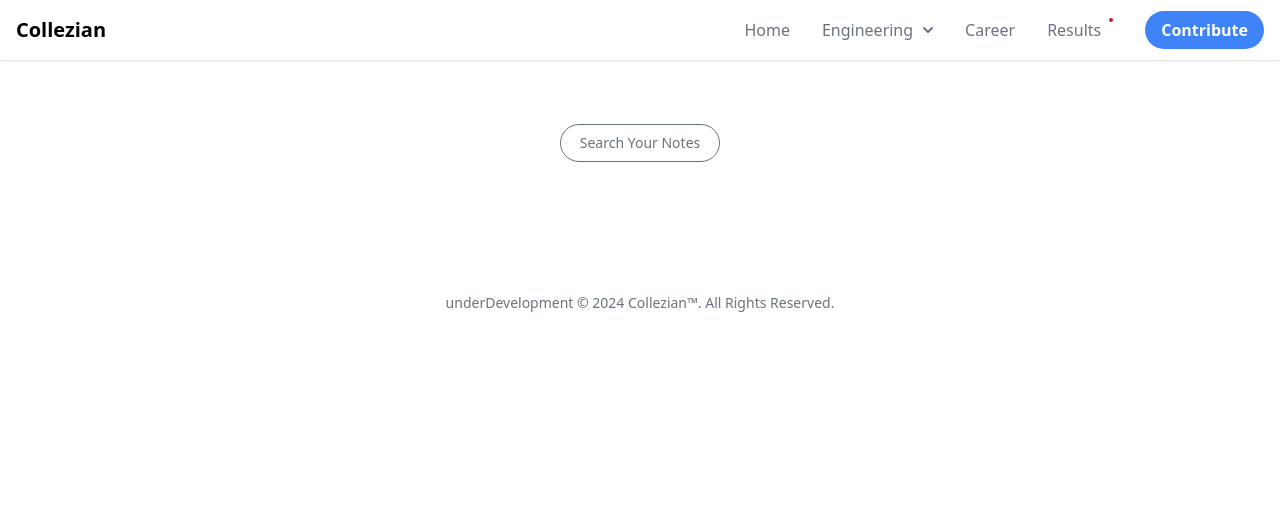
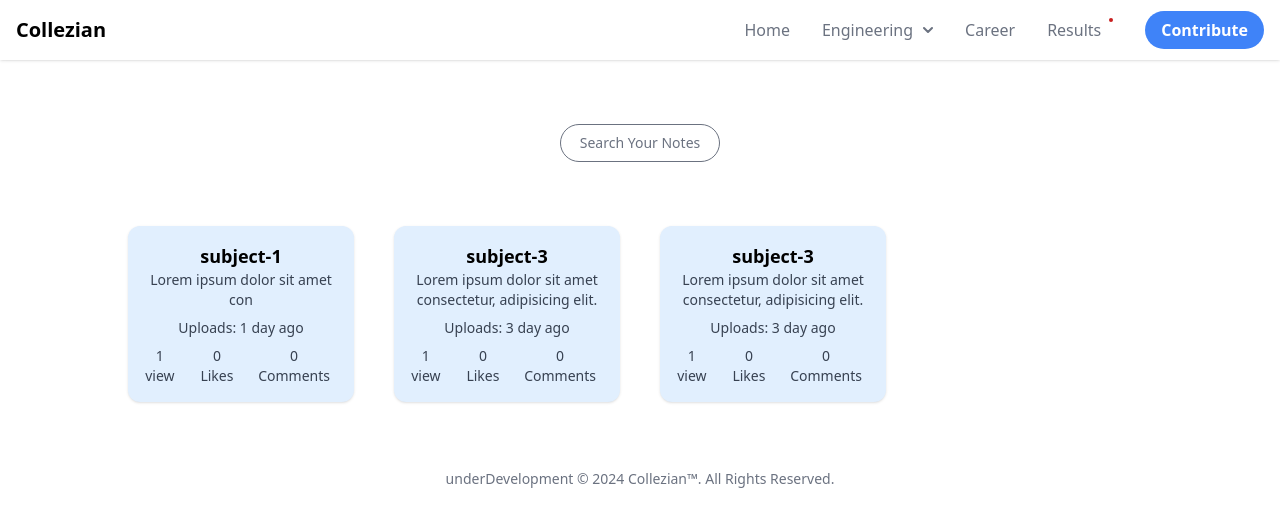
Before and after one commit to modest-azad/collezian-0.1.0, a Next.js app: page /branch/Branch_Notes in a window 1280 px wide. Shown: the top 526 px of the page. Built offline with nearby package versions, Linux system fonts and the light colour scheme.

Commit message:
contribute frontend page added

```diff
--- /dev/null
+++ b/src/Backend/notes_api.js
@@ -0,0 +1,34 @@
+
+const notes_api = [{
+    link:"#",
+    branch:"ee",
+    subject_name:"subject-1",
+    describe:"Lorem ipsum dolor sit amet con ",
+    upload_date:"1 day ago",
+  },
+  {
+  link:"#",
+  branch:"cse",
+  subject_name:"subject-2",
+  describe:"Lorem ipsum dolor sit amet consectetur, adipisicing elit. Temporibus non expedita veritatis.",
+  upload_date:"2 day ago",
+
+  },
+  {
+  link:"#",
+  branch:"ee",
+  subject_name:"subject-3",
+  describe:"Lorem ipsum dolor sit amet consectetur, adipisicing elit.",
+  upload_date:"3 day ago",
+
+  },
+  {
+  link:"#",
+  branch:"ee",
+  subject_name:"subject-3",
+  describe:"Lorem ipsum dolor sit amet consectetur, adipisicing elit.",
+  upload_date:"3 day ago",
+
+  },
+  ];
+export default notes_api;
--- a/src/components/Navigation.js
+++ b/src/components/Navigation.js
@@ -27,7 +27,7 @@ export default function Navigation() {
     }
   return (
     <>
-<nav className="sticky top-0 z-50 acrylic w-full center shadow ">
+<nav className=" acrylic w-full center shadow ">
     <div className="flex flex-wrap justify-between items-center mx-auto  p-4 ">
         <Link href="/" className="flex items-center">
             {/* <img  src="/images/book.png" className="h-12 mr-3 " alt="Collezian Logo" /> */}
@@ -67,7 +67,7 @@ export default function Navigation() {
 
                 <li className="max-sm:pt-4 max-sm:flex max-sm:justify-center">
                   {/* Action button  */}
-    <Link  href="" className=" bg-blue-500 hover:bg-blue-700 text-white font-bold py-2 px-4 rounded-3xl "> Contribute </Link>
+    <Link  href="/contribution" className=" bg-blue-500 hover:bg-blue-700 text-white font-bold py-2 px-4 rounded-3xl "> Contribute </Link>
                 </li>
             </ul>
         </div>
--- a/src/components/aiBot.js
+++ /dev/null
@@ -1,10 +0,0 @@
-export default function Aibot(){
-    return (
-        <>
-            <div className="aibot w-10 h-10 bg-orange-500 rounded-full relative ">
-
-                <img className=" aspect-1/1" src="/icons/bot.png" alt="aiBot" />
-            </div>
-        </>
-    )
-}
--- a/src/components/hero.js
+++ b/src/components/hero.js
@@ -6,9 +6,9 @@ const hero = () => {
     <>
       <div className=" dark:bg-black  w-full min-h-[80vh] flex flex-wrap justify-center items-center ">
         <div className="box text-center p-4">
-          <div className="headline text-l  text-blue-500 p-2">Collezian™</div>
+          <div className="headline text-l  text-blue-500 p-2">Student{"'"}s</div>
           <div className="headline text-5xl py-2 md:text-6xl font-black dark:text-gray-100">
-            Engineering with AI
+            Collezian Community
           </div>
           <p className="Description break-words text-sm dark:text-gray-500 px-6 py-8">
           Chat with our <strong>AI</strong> and download your <strong>Engineering</strong> study materials for free.
--- a/src/pages/branch/Branch_Notes.js
+++ b/src/pages/branch/Branch_Notes.js
@@ -1,31 +1,9 @@
 import { useState } from "react";
+import Link from "next/link";
+import notes_api from "../../Backend/notes_api";
 
-const data = [{
-  key : 0,
-  branch:"ee",
-  subject_name:"subject-1",
-  describe:"Lorem ipsum dolor sit amet consectetur, adipisicing elit. Temporibus non expedita veritatis.",
-  upload_date:"1 day ago",
-},
-{
-key : 1,
-branch:"cse",
-subject_name:"subject-2",
-describe:"Lorem ipsum dolor sit amet consectetur, adipisicing elit. Temporibus non expedita veritatis.",
-upload_date:"2 day ago",
-
-},
-{
-key : 2,
-branch:"ee",
-subject_name:"subject-3",
-describe:"Lorem ipsum dolor sit amet consectetur, adipisicing elit. Temporibus non expedita veritatis.",
-upload_date:"3 day ago",
-
-},
-]
 export default function Branch_Notes(props) {
-  // const [currentData, setData] = useState(data)
+  const [currentData, setData] = useState(notes_api);
   return (
     <>
       <div className="w-full m-auto flex flex-col items-center">
@@ -46,27 +24,31 @@ export default function Branch_Notes(props) {
         </div>
 
         {/* contents  */}
-        <div className=" grid grid-cols-1 md:grid-cols-3 gap-10 md:px-[10%] px-[5%] py-[5%]">
-          {data.map((e)=>{
-                <div key={`${e.key}`}  className="card flex bg-blue-100 text-center shadow rounded-xl">
-                <div className="content p-4">
+        <div className=" grid grid-cols-1 lg:grid-cols-4 md:grid-cols-3 gap-10 md:px-[10%] px-[5%] py-[5%]">
+          { notes_api.map((currentData)=>{
+            if(currentData.branch === "ee"){
+              return (
+                <div key={currentData.key} className="card flex bg-blue-100 text-center shadow rounded-xl transition-all duration-300 ease-in-out hover:translate-y-[-1em]">
+                <Link href={currentData.link} className="content p-4 ">
                   <h2 className="font-semibold text-lg">
-                     {`${e.subject_name}`}
+                     {currentData.subject_name}
                   </h2>
                   <h3 className="text-sm text-gray-700">
-                    {`${e.describe}`}
+                    {currentData.describe}
                   </h3>
                   <p className="py-2 text-sm  text-gray-700">
-                    Uploads: {`${e.upload_date}`}
+                    Uploads: {currentData.upload_date}
                   </p>
                   <div className=" text-sm user-feedback text-gray-700 flex justify-center gap-4 cursor-pointer">
-                    <div className="view-count pr-2"> 0 view</div>
+                    <div className="view-count pr-2">1 view</div>
                     <div className="like-count pr-2"> 0 Likes</div>
                     <div className="comment-count pr-2"> 0 Comments</div>
                   </div>
+                </Link>
                 </div>
-                </div>
-          })}
+              )
+            }
+            }) }
 
 
         </div>
--- a/src/pages/branch/Branch_index.js
+++ b/src/pages/branch/Branch_index.js
@@ -13,7 +13,7 @@ export default function Branch_index({name, notes, syllabus, pyq }){
 
         <div className="service w-full m-auto grid grid-rows-auto grid-cols-1 md:grid-cols-12 gap-4 md:gap-16 p-[5%] md:px-[10%]">
           {/* content - 1  */}
-          <Link href={`${notes}`} className="feature col-span-4 max-sm:m-8 p-4 transition-all duration-300 ease-in-out bg-orange-100 text-orange-500 md:hover:shadow-xl hover:translate-y-[-1em] rounded-3xl">
+          <Link href={`${notes}`} className="feature col-span-4 max-sm:m-8 p-4  bg-orange-100 text-orange-500 md:hover:shadow-xl transition-all duration-300 ease-in-out hover:translate-y-[-1em] rounded-3xl">
             <div className={image}>
               <img
                 className="w-[40%] aspect-1/1"
--- a/src/pages/branch/Branch_syllabus.js
+++ b/src/pages/branch/Branch_syllabus.js
@@ -12,7 +12,7 @@ export default function Branch_syllabus({ heading }) {
 
       {/* Table  */}
       <div className=" px-[5%] md:px-[10%] max-sm:text-center">
-        <h2 className="font-bold text-xl text-blue-500 py-4">Electrical Engineering (BEU)</h2>
+        <h2 className="font-bold text-xl text-blue-500 py-4">B.Tech | Bihar Engineering University</h2>
         <div className="text-sm grid grid-cols-1 gap-2 text-gray-700">
         <Link href="#">1st Semster EE Syllabus</Link>
         <Link href="#">2nd Semster EE Syllabus</Link>
@@ -27,7 +27,7 @@ export default function Branch_syllabus({ heading }) {
 
       <hr className="my-4" />
       <div className=" px-[5%] md:px-[10%] max-sm:text-center">
-        <h2 className="font-bold text-xl text-blue-500 py-4">Electrical Engineering (SBTE Bihar)</h2>
+        <h2 className="font-bold text-xl text-blue-500 py-4">Polytechnic | SBTE Bihar</h2>
         <div className="text-sm grid grid-cols-1 gap-2 text-gray-700">
         <Link href="#">1st Semster EE Syllabus</Link>
         <Link href="#">2nd Semster EE Syllabus</Link>
--- a/src/pages/branch/ee/syllabus.js
+++ b/src/pages/branch/ee/syllabus.js
@@ -1,7 +1,7 @@
 import Branch_syllabus from "../Branch_syllabus";
 
 export default function syllabus(){
-    const heading = "Syllabus Download"
+    const heading = "Electrical Engineering Syllabus"
     return (
         <>
             <Branch_syllabus heading={heading}/>
```
Also changed, not shown: src/components/Important_portal.js (+8 -8 lines), src/pages/contribution.js (added, +33 -0 lines).
